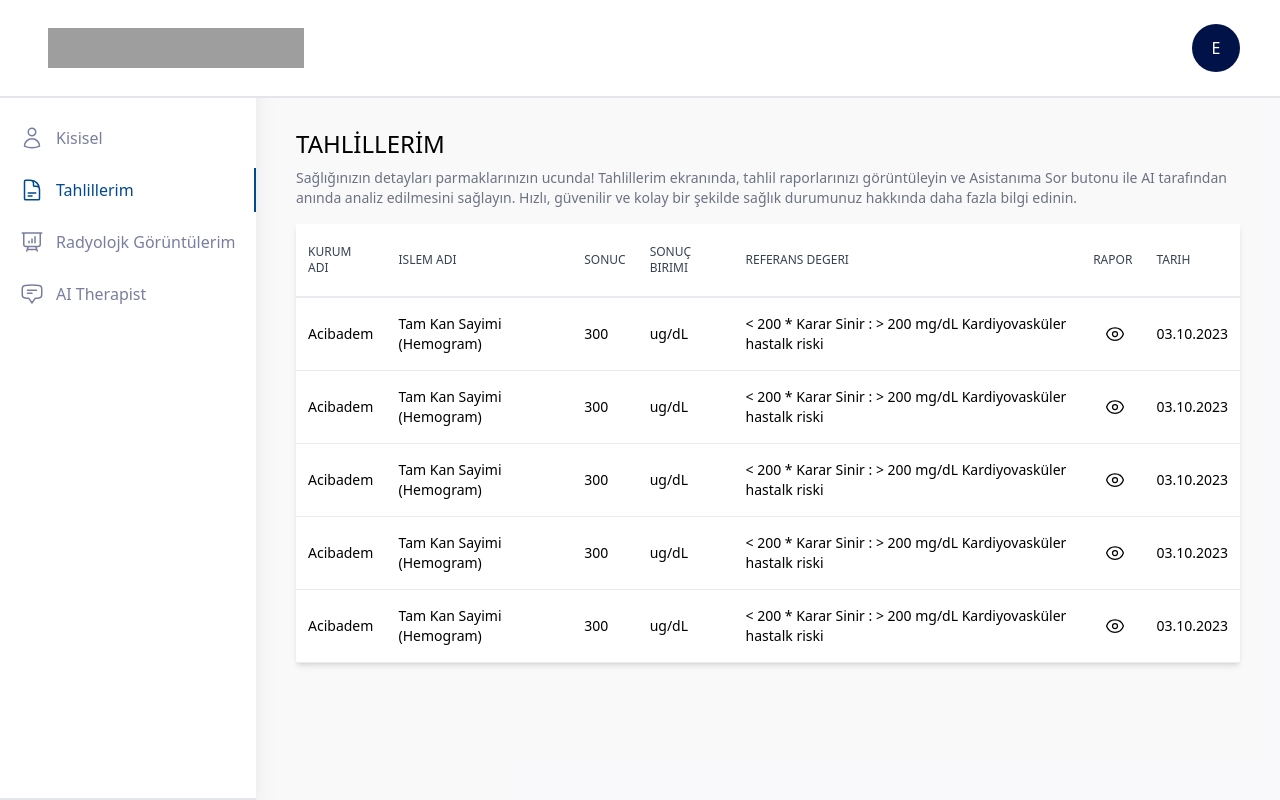
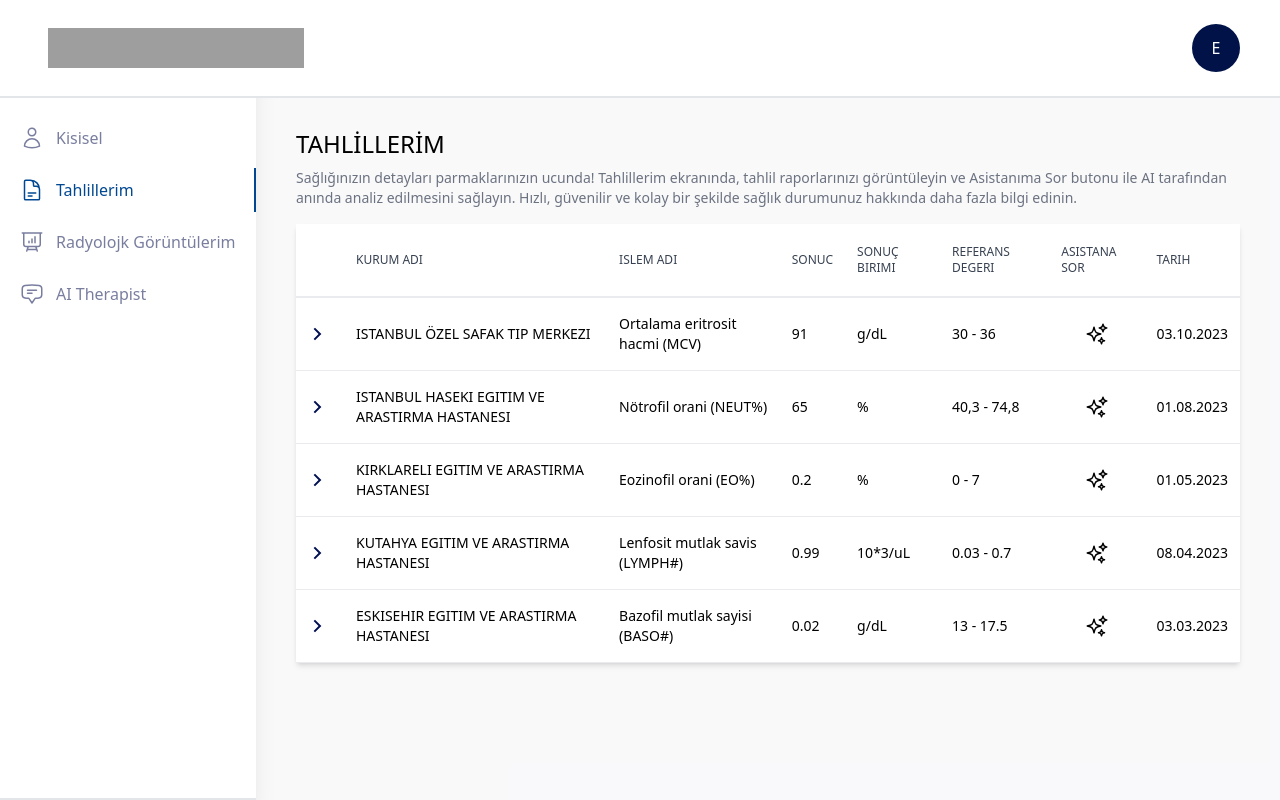
Before and after one commit to herohasan0/bes-wellness, a Next.js app: page /analysis in a window 1280 px wide. Built offline with nearby package versions, Linux system fonts and the light colour scheme; grey boxes are pictures that could not be loaded.

Commit message:
add sub table in analysis page

```diff
--- /dev/null
+++ b/src/Components/Icons/PaginationIcon.jsx
@@ -0,0 +1,39 @@
+import classNames from 'classnames'
+
+const PaginationIcon = ({
+  color = '#000F51',
+  rotate = 180,
+  last_icon = false,
+  last_icon_position = 'left',
+  rotate_degree,
+}) => {
+  const rotateClass = rotate === true ? 'rotate-180' : ''
+  const rotateClassFinal = rotate_degree ? `rotate-${rotate_degree}` : rotateClass
+
+  const lastIcon =
+    last_icon === true ? (
+      <path d="M16.3779 19L16.3779 5L18.3779 5L18.3779 19L16.3779 19Z" fill={color} />
+    ) : (
+      'asdf'
+    )
+
+  return (
+    <svg
+      width="24"
+      height="24"
+      viewBox="0 0 24 24"
+      fill="red"
+      xmlns="http://www.w3.org/2000/svg"
+      className={classNames(rotateClassFinal)}
+    >
+      {last_icon_position === 'left' ? lastIcon : ''}
+      <path
+        d="M10.5496 12.0002L5.59961 7.05023L7.01361 5.63623L13.3776 12.0002L7.01361 18.3642L5.59961 16.9502L10.5496 12.0002Z"
+        fill={color}
+      />
+      {last_icon_position === 'right' ? lastIcon : ''}
+    </svg>
+  )
+}
+
+export default PaginationIcon
--- a/src/pages/analysis/index.js
+++ b/src/pages/analysis/index.js
@@ -1,9 +1,39 @@
+import PaginationIcon from "@/Components/Icons/PaginationIcon";
+import SparklesIcon from "@/Components/Icons/SparklesIcon";
+import OpenModal from "@/Components/OpenModal";
 import PageLayout from "@/Components/PageLayout";
 import TableComponent from "@/Components/TableComponent";
-import React from "react";
+import React, { useCallback, useState, Fragment } from "react";
 
-export default function index() {
+export default function Analysis() {
+  const [isOpen, setIsOpen] = useState(false);
+
+  const closeHandle = () => {
+    setIsOpen(false);
+  };
+
   const headers = [
+    {
+      // Make an expander cell
+      Header: () => null, // No header
+      id: "expander", // It needs an ID
+      Cell: ({ row }) => (
+        <span
+          {...row.getToggleRowExpandedProps()}
+          className="flex items-center justify-center "
+        >
+          {row.isExpanded ? (
+            <div className="rotate-360">
+              <PaginationIcon rotate_degree={90} />
+            </div>
+          ) : (
+            <PaginationIcon />
+          )}
+        </span>
+      ),
+      width: 12,
+      maxWidth: 12,
+    },
     {
       Header: "Kurum Adi",
       accessor: "kurumAdi",
@@ -26,29 +56,11 @@ export default function index() {
       accessor: "referansDegeri",
     },
     {
-      Header: "Rapor",
+      Header: "Asistana Sor",
       accessor: "rapor",
       Cell: ({}) => (
-        <div className="pl-3">
-          <svg
-            xmlns="http://www.w3.org/2000/svg"
-            fill="none"
-            viewBox="0 0 24 24"
-            strokeWidth={1.5}
-            stroke="currentColor"
-            className="w-5 h-5"
-          >
-            <path
-              strokeLinecap="round"
-              strokeLinejoin="round"
-              d="M2.036 12.322a1.012 1.012 0 010-.639C3.423 7.51 7.36 4.5 12 4.5c4.638 0 8.573 3.007 9.963 7.178.07.207.07.431 0 .639C20.577 16.49 16.64 19.5 12 19.5c-4.638 0-8.573-3.007-9.963-7.178z"
-            />
-            <path
-              strokeLinecap="round"
-              strokeLinejoin="round"
-              d="M15 12a3 3 0 11-6 0 3 3 0 016 0z"
-            />
-          </svg>
+        <div className="pl-6" onClick={() => setIsOpen(true)}>
+          <SparklesIcon />
         </div>
       ),
     },
@@ -60,69 +72,274 @@ export default function index() {
 
   const data = [
     {
-      kurumAdi: "Acibadem",
-      islemAdi: "Tam Kan Sayimi (Hemogram)",
-      sonuc: 300,
-      sonucBirimi: "ug/dL",
-      referansDegeri:
-        "< 200 * Karar Sinir : > 200 mg/dL Kardiyovasküler hastalk riski",
-      rapor: "Goruntule",
+      kurumAdi: "ISTANBUL ÖZEL SAFAK TIP MERKEZI",
+      islemAdi: "Ortalama eritrosit hacmi (MCV)",
+      sonuc: 91,
+      sonucBirimi: "g/dL",
+      referansDegeri: "30 - 36",
       tarih: "03.10.2023",
     },
     {
-      kurumAdi: "Acibadem",
-      islemAdi: "Tam Kan Sayimi (Hemogram)",
-      sonuc: 300,
-      sonucBirimi: "ug/dL",
-      referansDegeri:
-        "< 200 * Karar Sinir : > 200 mg/dL Kardiyovasküler hastalk riski",
-      rapor: "Goruntule",
-      tarih: "03.10.2023",
+      kurumAdi: "ISTANBUL HASEKI EGITIM VE ARASTIRMA HASTANESI",
+      islemAdi: "Nötrofil orani (NEUT%)",
+      sonuc: 65,
+      sonucBirimi: "%",
+      referansDegeri: "40,3 - 74,8",
+      tarih: "01.08.2023",
     },
     {
-      kurumAdi: "Acibadem",
-      islemAdi: "Tam Kan Sayimi (Hemogram)",
-      sonuc: 300,
-      sonucBirimi: "ug/dL",
-      referansDegeri:
-        "< 200 * Karar Sinir : > 200 mg/dL Kardiyovasküler hastalk riski",
-      rapor: "Goruntule",
-      tarih: "03.10.2023",
+      kurumAdi: "KIRKLARELI EGITIM VE ARASTIRMA HASTANESI",
+      islemAdi: "Eozinofil orani (EO%)",
+      sonuc: 0.2,
+      sonucBirimi: "%",
+      referansDegeri: "0 - 7",
+      tarih: "01.05.2023",
     },
     {
-      kurumAdi: "Acibadem",
-      islemAdi: "Tam Kan Sayimi (Hemogram)",
-      sonuc: 300,
-      sonucBirimi: "ug/dL",
-      referansDegeri:
-        "< 200 * Karar Sinir : > 200 mg/dL Kardiyovasküler hastalk riski",
-      rapor: "Goruntule",
-      tarih: "03.10.2023",
+      kurumAdi: "KUTAHYA EGITIM VE ARASTIRMA HASTANESI",
+      islemAdi: "Lenfosit mutlak savis (LYMPH#)",
+      sonuc: 0.99,
+      sonucBirimi: "10*3/uL",
+      referansDegeri: "0.03 - 0.7",
+      tarih: "08.04.2023",
     },
     {
-      kurumAdi: "Acibadem",
-      islemAdi: "Tam Kan Sayimi (Hemogram)",
-      sonuc: 300,
-      sonucBirimi: "ug/dL",
-      referansDegeri:
-        "< 200 * Karar Sinir : > 200 mg/dL Kardiyovasküler hastalk riski",
-      rapor: "Goruntule",
-      tarih: "03.10.2023",
+      kurumAdi: "ESKISEHIR EGITIM VE ARASTIRMA HASTANESI",
+      islemAdi: "Bazofil mutlak sayisi (BASO#)",
+      sonuc: 0.02,
+      sonucBirimi: "g/dL",
+      referansDegeri: "13 - 17.5",
+      tarih: "03.03.2023",
     },
   ];
 
+  const SubrowData = [
+    {
+      islemAdi: "Lökosit (WBC)",
+      sonuc: "12.11",
+      sonucBirimi: "10*3/uL",
+      referansDegeri: "4.6 - 10.2",
+    },
+    {
+      islemAdi: "Nötrofil orani (NEUT%)",
+      sonuc: "73,2",
+      sonucBirimi: "%",
+      referansDegeri: "40,3 - 74,8",
+    },
+    {
+      islemAdi: "Lenfosit orani (LYMPH%)",
+      sonuc: "18.2",
+      sonucBirimi: "%",
+      referansDegeri: "12,2 - 47,1",
+    },
+    {
+      islemAdi: "Monosit orani (MONO%)",
+      sonuc: "8.2",
+      sonucBirimi: "%",
+      referansDegeri: "4.4 - 12.3",
+    },
+    {
+      islemAdi: "Eozinofil orani (EO%)",
+      sonuc: "0.2",
+      sonucBirimi: "%",
+      referansDegeri: "0 - 7",
+    },
+    {
+      islemAdi: "Nötrofil mutlak say/Lenfosit mutlak",
+      sonuc: "4.01",
+      sonucBirimi: "%",
+      referansDegeri: "0 - 1,2",
+    },
+    {
+      islemAdi: "savI",
+      sonuc: "0.2",
+      sonucBirimi: "10*3/ul",
+      referansDegeri: "1,82 - 7.42",
+    },
+    {
+      islemAdi: "Bazofil orani (BASO%)",
+      sonuc: "8,87",
+      sonucBirimi: "10*3/uL",
+      referansDegeri: "0.85 - 3",
+    },
+    {
+      islemAdi: "Nötrofil mutlak savisI (NEUT#)",
+      sonuc: "2.21",
+      sonucBirimi: "10*3/uL",
+      referansDegeri: "0.19 - 0.77",
+    },
+    {
+      islemAdi: "Lenfosit mutlak savis (LYMPH#)",
+      sonuc: "0.99",
+      sonucBirimi: "10*3/uL",
+      referansDegeri: "0.03 - 0.7",
+    },
+    {
+      islemAdi: "Monosit mutlak savisi (MONO#)",
+      sonuc: "0.02",
+      sonucBirimi: "10*3/uL",
+      referansDegeri: "0.01 - 0.2",
+    },
+    {
+      islemAdi: "Eozinofil mutlak sayisi (EO#)",
+      sonuc: "0.02",
+      sonucBirimi: "10*6/uL",
+      referansDegeri: "4.5 - 5.9",
+    },
+    {
+      islemAdi: "Bazofil mutlak sayisi (BASO#)",
+      sonuc: "0.02",
+      sonucBirimi: "g/dL",
+      referansDegeri: "13 - 17.5",
+    },
+    {
+      islemAdi: "Eritrosit (RBC)",
+      sonuc: "4.30",
+      sonucBirimi: "%",
+      referansDegeri: "40 - 52",
+    },
+    {
+      islemAdi: "Hemoglobin (HGB)",
+      sonuc: "13.4",
+      sonucBirimi: "fl",
+      referansDegeri: "80 - 97",
+    },
+    {
+      islemAdi: "Hematokrit (HCT)",
+      sonuc: "39.5",
+      sonucBirimi: "pg",
+      referansDegeri: "25 - 34",
+    },
+    {
+      islemAdi: "Ortalama eritrosit hacmi (MCV)",
+      sonuc: "91.9",
+      sonucBirimi: "g/dL",
+      referansDegeri: "30 - 36",
+    },
+    {
+      islemAdi: "Ortalama eritrosit hemoglobini(MCH)",
+      sonuc: "31.2",
+      sonucBirimi: "10*3/uL",
+      referansDegeri: "142 - 424",
+    },
+    {
+      islemAdi: "Ortalama eritrosit hemoglobini(MCHC)",
+      sonuc: "33,9",
+      sonucBirimi: "fl",
+      referansDegeri: "9.7 - 11.9",
+    },
+    {
+      islemAdi: "Trombosit (PLT)",
+      sonuc: "256",
+      sonucBirimi: "fl",
+      referansDegeri: "80 - 97",
+    },
+    {
+      islemAdi: "Ortalama trombosit hacmi (MPV)",
+      sonuc: "9.4",
+      sonucBirimi: "fl",
+      referansDegeri: "9.7 - 11.9",
+    },
+  ];
+
+  const SubrowHeader = [
+    {
+      Header: "Islem Adi",
+      accessor: "islemAdi",
+    },
+    {
+      Header: "Sonuc",
+      accessor: "sonuc",
+    },
+    {
+      Header: "Sonuç Birimi",
+      accessor: "sonucBirimi",
+    },
+    {
+      Header: "Referans Degeri",
+      accessor: "referansDegeri",
+    },
+  ];
+
+  const renderSubTableComponent = useCallback(
+    (row) => (
+      <div className="p-8">
+        <TableComponent data={SubrowData} columns={SubrowHeader} />
+      </div>
+    ),
+    []
+  );
+
   return (
+    <>
       <PageLayout>
         <div className="">
           <h5 className="text-2xl mb-2 uppercase">TAHLİLLERİM</h5>
           <p className="mb-4 text-sm text-gray-500">
-          Sağlığınızın detayları parmaklarınızın ucunda! Tahlillerim ekranında,
-          tahlil raporlarınızı görüntüleyin ve Asistanıma Sor butonu ile AI
-          tarafından anında analiz edilmesini sağlayın. Hızlı, güvenilir ve
-          kolay bir şekilde sağlık durumunuz hakkında daha fazla bilgi edinin.
+            Sağlığınızın detayları parmaklarınızın ucunda! Tahlillerim
+            ekranında, tahlil raporlarınızı görüntüleyin ve Asistanıma Sor
+            butonu ile AI tarafından anında analiz edilmesini sağlayın. Hızlı,
+            güvenilir ve kolay bir şekilde sağlık durumunuz hakkında daha fazla
+            bilgi edinin.
           </p>
-        <TableComponent columns={headers} data={data} />
+          <TableComponent
+            columns={headers}
+            data={data}
+            subRowComponenetHandler={renderSubTableComponent}
+          />
         </div>
       </PageLayout>
+      <OpenModal
+        isOpen={isOpen}
+        closeModalProp={closeHandle}
+        title="Analiz Sonucu"
+        maxWidth="w-[600px]"
+        containerClassName="relative"
+        className="!px-12 py-10"
+      >
+        <button
+          className="absolute right-10 top-9 outline-0"
+          onClick={() => {
+            setIsOpen(false);
+          }}
+        >
+          x
+        </button>
+        <div className="text-sm flex items-center justify-center flex-col space-y-3 mt-3">
+          <p>
+            Bazofil oranınızın sonucu 10.2 olarak belirlenmiş ve referans
+            aralığı 0 - 1.2 olarak verilmiştir. Sonucunuz referans aralığının
+            üzerinde olduğu için, bazofil oranınız yüksek olarak
+            değerlendirilebilir. Bu durum bazen alerjik reaksiyonlar,
+            enfeksiyonlar veya bazı kan hastalıkları gibi durumlarla ilişkili
+            olabilir. Ancak, kesin bir teşhis koymak için doktorunuzla
+            görüşmeniz önemlidir. Doktorunuz, test sonuçlarınızı ve sağlık
+            durumunuzu değerlendirerek size uygun bir tedavi planı önerebilir.
+          </p>
+
+          <p>
+            Bazofil oranının referans aralığından yüksek olması, vücudunuzda
+            bazofil adı verilen beyaz kan hücrelerinin normalden daha fazla
+            olduğunu gösterebilir. Bazofiller, bağışıklık sisteminizin bir
+            parçasıdır ve alerjik reaksiyonlar, enfeksiyonlar veya inflamasyon
+            gibi durumlarda artabilirler.
+          </p>
+
+          <p>
+            Ancak, sadece bazofil oranının yüksek olması tek başına bir teşhis
+            koymak için yeterli değildir. Bu nedenle, bir doktorunuzla
+            görüşmeniz ve daha fazla test yapılması gerekebilir. Doktorunuz,
+            tıbbi geçmişinizi, semptomlarınızı ve diğer kan testi sonuçlarınızı
+            değerlendirerek size daha kesin bir teşhis koyabilir.
+          </p>
+
+          <p>
+            Unutmayın, herhangi bir sağlık sorunu hakkında kesin bir teşhis
+            koymak için bir doktora danışmanız önemlidir. Bu sadece genel bilgi
+            sağlamak amacıyla verilen bir yanıttır.
+          </p>
+        </div>
+      </OpenModal>
+    </>
   );
 }
--- a/src/pages/radiology/index.js
+++ b/src/pages/radiology/index.js
@@ -2,7 +2,6 @@ import PageLayout from "@/Components/PageLayout";
 import TableComponent from "@/Components/TableComponent";
 import Image from "next/image";
 import React, { useState } from "react";
-import { Dialog } from "@headlessui/react";
 import OpenModal from "@/Components/OpenModal";
 import SparklesIcon from "@/Components/Icons/SparklesIcon";
 
@@ -112,7 +111,7 @@ export default function Radiology() {
         className="!px-12 py-10"
       >
         <button
-          className="absolute right-10 top-9"
+          className="absolute right-10 top-9 outline-0"
           onClick={() => {
             setIsOpen(false);
           }}
```
Also changed, not shown: src/Components/TableComponent/index.jsx (+9 -0 lines). Lines whose indentation alone changed are shown as unchanged.
